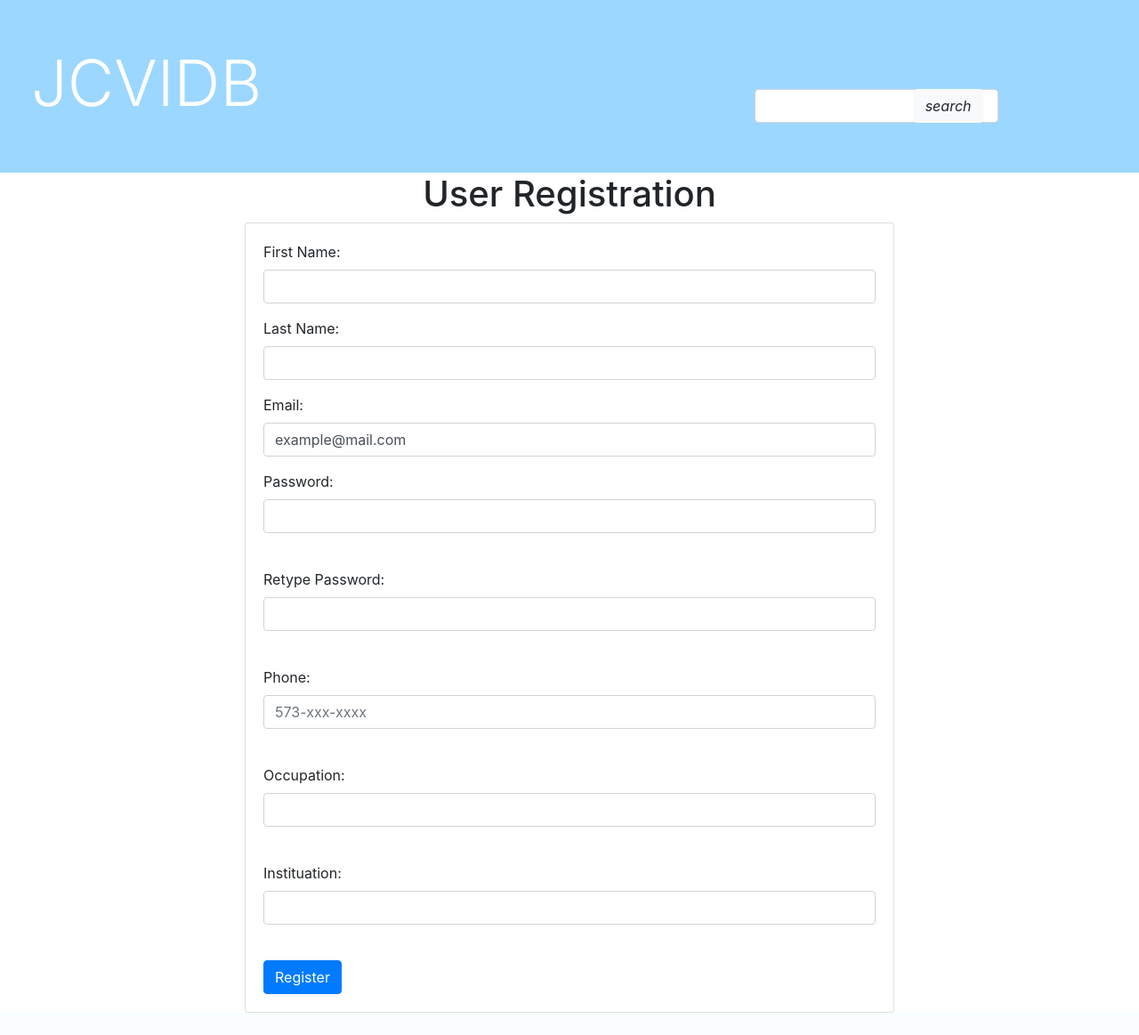
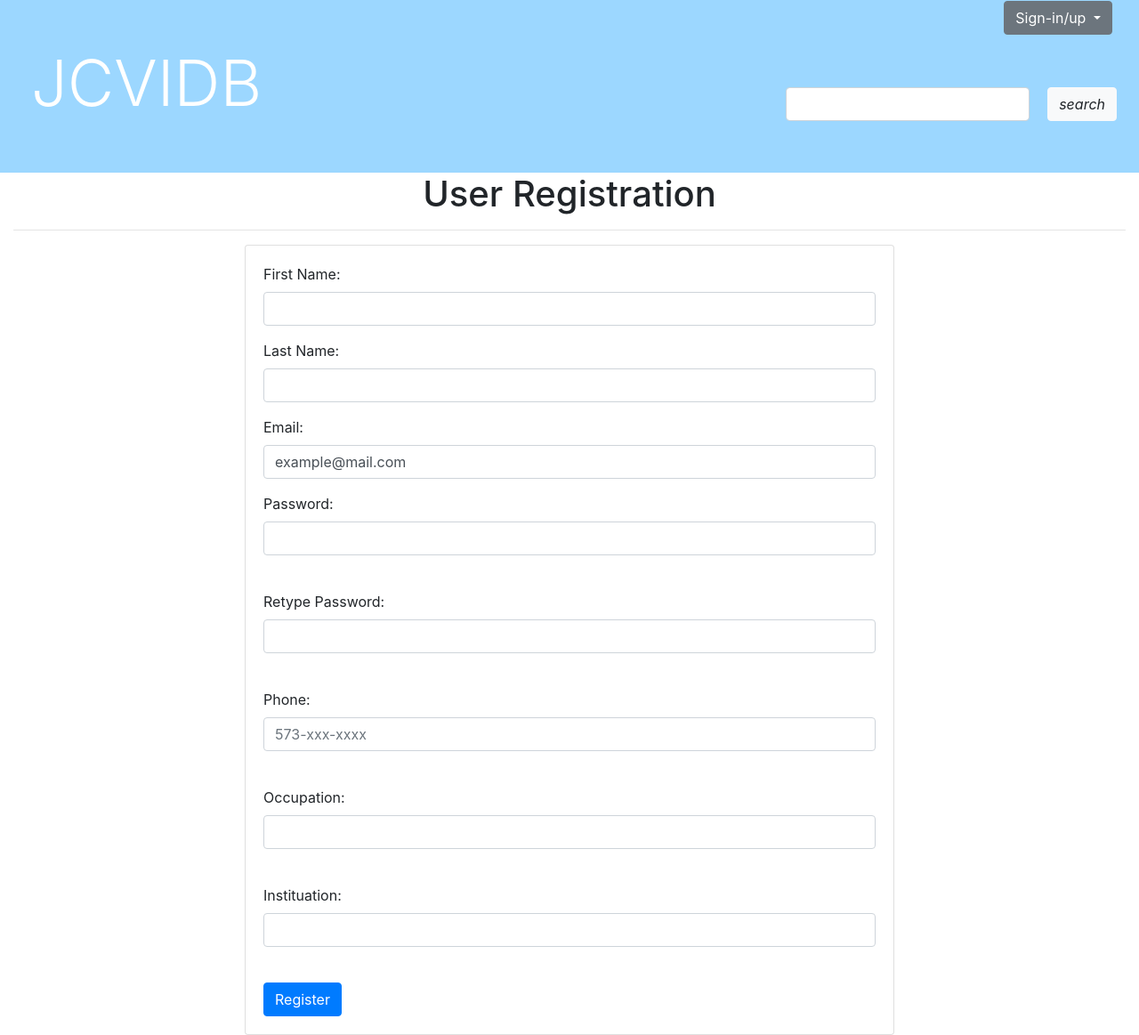
Before and after one commit to BioinfoMachineLearning/JCVIDB, a Django app: page /registration/ in a window 1280 px wide. Shown: the whole page at 89% size. Before the commit the page ends 1138 px from the top, so only its background shows below. Run offline with Django 4.2, Linux system fonts and the light colour scheme; some libraries are stand-ins or nearby versions.

Commit message:
UI fixes

```diff
--- a/jcvidb/jcvidb_app/templates/common/header.html
+++ b/jcvidb/jcvidb_app/templates/common/header.html
@@ -19,19 +19,40 @@
       <h1 style="color:white" class="display-3">JCVIDB</h1>
     </div>
   </div>
-  <div class="col-sm-6 row" style="padding-top: 100px;">
-    <div class="col-sm-4"></div>
-    <div class="col-sm-8">
+  <div class="col-sm-6 row" style="padding-top: 1px;">
+
+<div class="container">
+  <div class="row justify-content-end">
+    <div class="col-auto">
+      <div class="push-right">
+        <div class="dropdown">
+          <button class="btn btn-secondary dropdown-toggle" type="button" data-toggle="dropdown">
+            Sign-in/up <span class="caret"></span>
+          </button>
+          <ul class="dropdown-menu">
+            <li><a href="./sign_in">Sign-in</a></li>
+            <li><a href="./registration">Sign-up</a></li>
+          </ul>
+        </div>
+      </div>
+    </div>
+  </div>
+</div>
+
+    <div class="container">
+
+    <div class="row justify-content-end">
           <form class="form-inline" method="get"  action=  '/search/'   >
 
-      <div class="form-group row" style="width: 50%;">
+      <div class="form-group row" style="margin:10px;">
         <input type="text" class="form-control" id="PGAN" name="PGAN_name">
       </div>
-      <button type="submit" class="btn btn-light">
+      <button type="submit" class="btn btn-light" style="margin: 10px;">
         <i class="fas fa-search">search </i>
       </button>
     </form>
 
+    </div>
     </div>
   </div>
 </div>
--- a/jcvidb/jcvidb_app/templates/registration_form.html
+++ b/jcvidb/jcvidb_app/templates/registration_form.html
@@ -12,6 +12,7 @@
 {% endfor %}
 
 <h1 class="text-center"  >User Registration</h1>
+<hr>
 <div class="container">
     <div class="row justify-content-center">
         <div class="col-md-8">
```
Also changed, not shown: jcvidb/jcvidb_app/templates/sign_in.html (added, +22 -0 lines).
